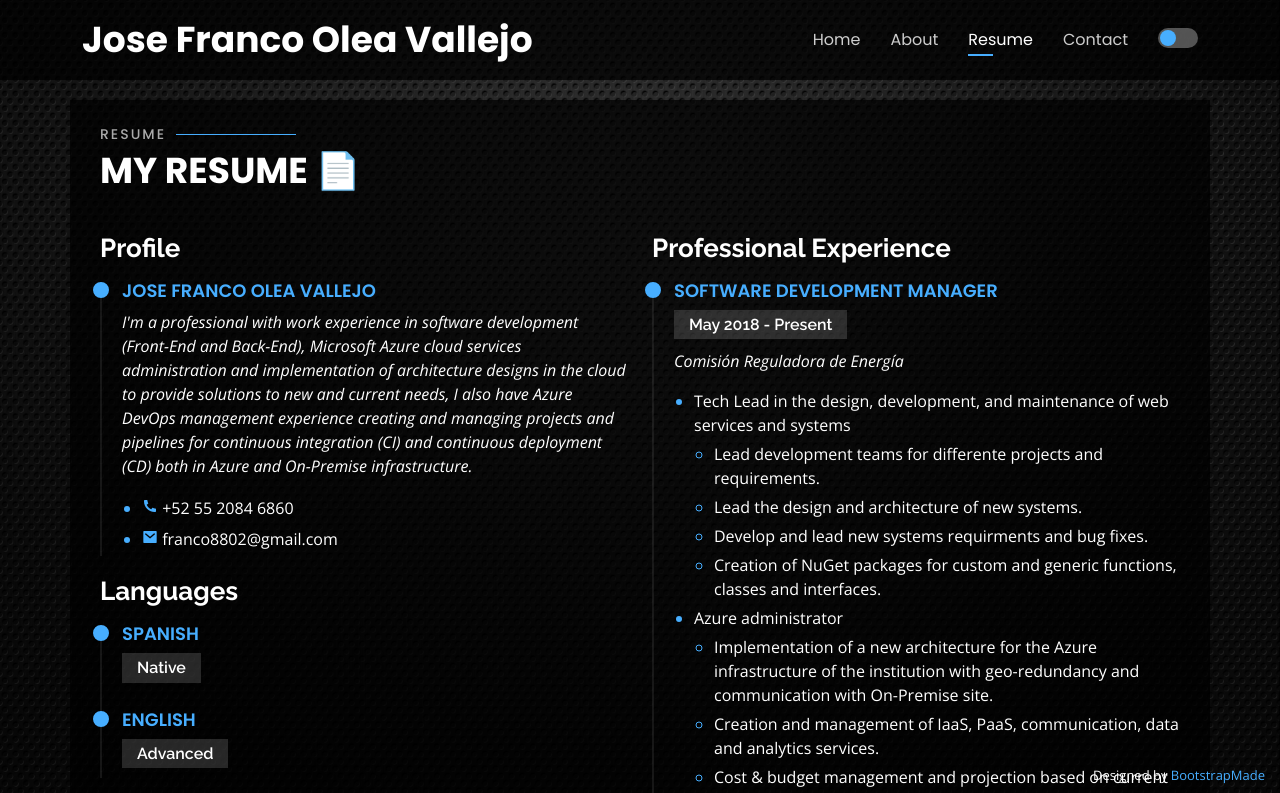
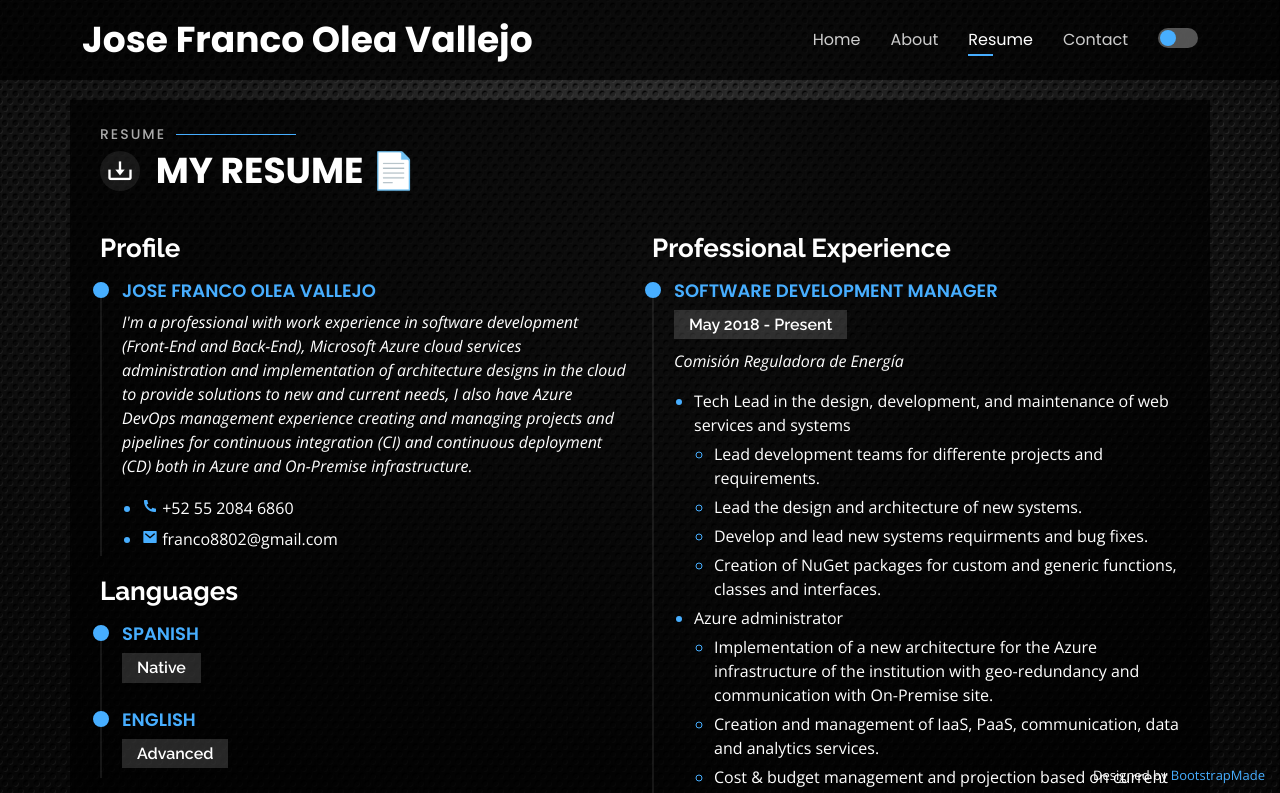
Before and after one commit to Smileface802/smileface802.github.io, a plain HTML site: page index.html in a window 1280 px wide. Both pictures are taken after a click on the link "Resume". Shown: the top 793 px of the page. Drawn offline with nearby package versions, Linux system fonts and the light colour scheme.

Commit message:
Resume download buttons

```diff
--- a/assets/css/style.css
+++ b/assets/css/style.css
@@ -430,6 +430,20 @@ section .container {
   text-transform: uppercase;
   font-family: "Poppins", sans-serif;
   color: var(--white);
+}
+
+.section-title p a {
+  font-size: 28px;
+  display: inline-flex;
+  justify-content: center;
+  align-items: center;
+  background: var(--lightwhite);
+  color: var(--white);
+  line-height: 1;
+  margin-right: 8px;
+  border-radius: 50%;
+  width: 40px;
+  height: 40px;
 }
 
 /*--------------------------------------------------------------
--- a/assets/js/main.js
+++ b/assets/js/main.js
@@ -56,6 +56,34 @@
   on('click', '#header h2 > a', function (e) {
     select('#navbar .nav-link', true).filter(value => value.hash === '#about')[0].click();
   });
+
+
+	// let scrollY = window.pageYOffset;
+  // $(window).scroll(function (e) {
+  //   if ($(window).scrollTop() === $(document).height() - $(window).height()) {
+  //     let header = $('#header');
+  //     if (!header.hasClass('header-top')) {
+  //       header.addClass('header-top');
+  //       $('#navbar .nav-link[href="#about"]')[0].click();
+  //     }
+  //     else {
+  //       let sections = $('section');
+  //       var currentIndex = $('section.section-show').data().index;
+  //       var nextSection = sections.toArray().find(section => $(section).data().index === currentIndex + 1);
+  //       if (nextSection != undefined) {
+  //         $(`#navbar .nav-link[href="#${nextSection.id}"]`)[0].click();
+  //       }
+  //     }
+  //   }
+  //   else if ($(window).scrollTop() < 0){
+  //     let sections = $('section');
+  //     var currentIndex = $('section.section-show').data().index;
+  //     var nextSection = sections.toArray().find(section => $(section).data().index === currentIndex - 1);
+  //     if (nextSection != undefined) {
+  //       $(`#navbar .nav-link[href="#${nextSection.id}"]`)[0].click();
+  //     }
+  //   }
+  // });
 
 
   /**
@@ -256,6 +284,8 @@
     select('body').classList.toggle('whiteTheme');
     select('body').classList.toggle('blackTheme');
     if(this.checked){
+      select("#lnkDownloadResume").href = "assets/pdf/Jose Franco Olea Vallejo_white.pdf"
+      select("#lnkDownloadResumeSection").href = "assets/pdf/Jose Franco Olea Vallejo_white.pdf"
       document.documentElement.style.setProperty('--primarybirght', '#0a6ceb');
       document.documentElement.style.setProperty('--primarylight', '#0a6ceb');
       document.documentElement.style.setProperty('--white', '#1a1a1a');
@@ -265,6 +295,8 @@
       document.documentElement.style.setProperty('--panels', '#0a6ceb');
     }
     else{
+      select("#lnkDownloadResume").href = "assets/pdf/Jose Franco Olea Vallejo_dark.pdf"
+      select("#lnkDownloadResumeSection").href = "assets/pdf/Jose Franco Olea Vallejo_dark.pdf"
       document.documentElement.style.setProperty('--primarybirght', '#47aeff');
       document.documentElement.style.setProperty('--primarylight', '#47aeff');
       document.documentElement.style.setProperty('--white', '#ffffff');
--- a/index.html
+++ b/index.html
@@ -59,6 +59,7 @@
 
       <div class="social-links">
         <a href="https://www.linkedin.com/in/jfov802/" target="_blank" class="linkedin"><i class="bi bi-linkedin"></i></a>
+        <a id="lnkDownloadResume" href="assets/pdf/Jose Franco Olea Vallejo_dark.pdf" target="_blank" class="linkedin"><i class="bx bx-download"></i></a>
       </div>
 
     </div>
@@ -250,7 +251,7 @@
 
       <div class="section-title">
         <h2>Resume</h2>
-        <p>My Resume 📄</p>
+        <p><a id="lnkDownloadResumeSection" href="assets/pdf/Jose Franco Olea Vallejo_dark.pdf" target="_blank" class="linkedin"><i class="bx bx-download"></i></a> My Resume 📄</p>
       </div>
 
       <div class="row">
```
Also changed, not shown: 2 other files.
